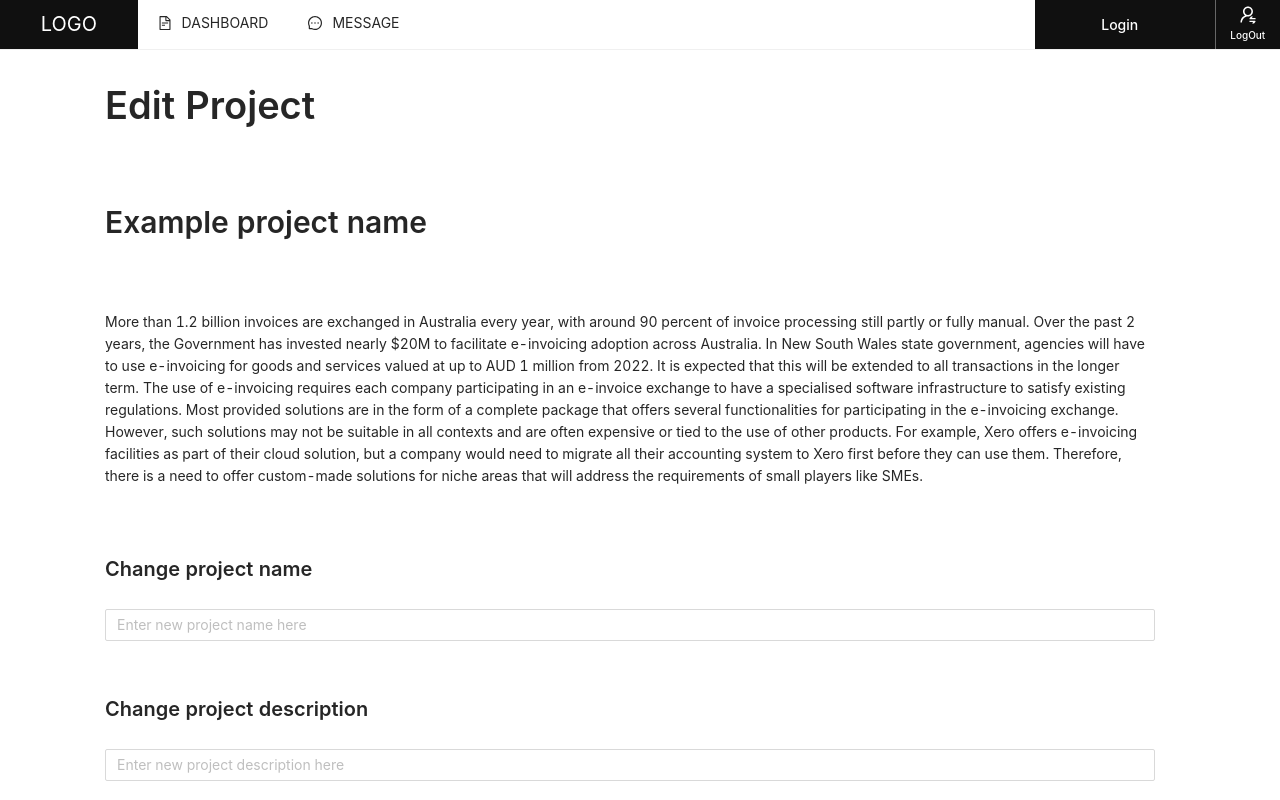
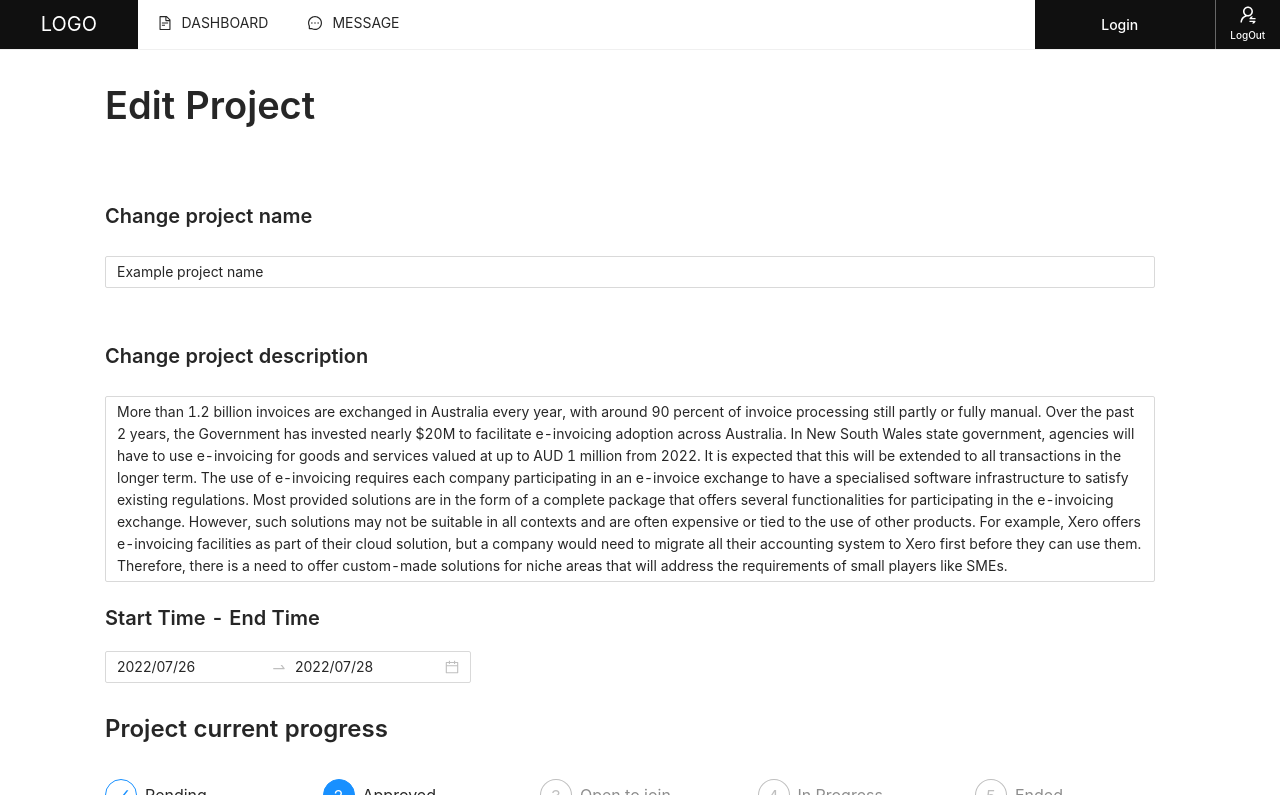
Before and after one commit to span6484/COMP9323-JustDoIT, a Next.js app in the folder comp9323-frontend/: page /project/edit in a window 1280 px wide. Built offline with nearby package versions, Linux system fonts and the light colour scheme.

Commit message:
tab router

```diff
--- a/comp9323-frontend/pages/project/edit.js
+++ b/comp9323-frontend/pages/project/edit.js
@@ -1,17 +1,18 @@
 import PageBase from '../basePage';
 import projectStyle from "./project.less";
-
+import moment from 'moment';
 import React, { useRef, onChange, useState } from 'react';
 import { UploadOutlined } from '@ant-design/icons';
-import { Col, Row, Button, Typography, Input, Space, Select, message, Upload, Comment, Avatar } from 'antd';
+import {Col, Row, Button, Typography, Input, Space, Select, message, Upload, Comment, Avatar,DatePicker, Steps} from 'antd';
 const { Dragger } = Upload;
 import { SP } from 'next/dist/next-server/lib/utils';
 const { Title, Paragraph, Text, Link } = Typography;
-
+const { Step } = Steps;
+const dateFormat = 'YYYY/MM/DD';
 const TextIndex = ({ USERMESSAGE }) => {
     const ref = useRef();
     const { Option } = Select;
-
+    var role = "CA"
 
     const fileList = [
         {
@@ -26,6 +27,45 @@ const TextIndex = ({ USERMESSAGE }) => {
             status: 'error',
         },
     ];
+
+    function ProgressBars(props) {
+        const userRole = props.userRole;
+        if (userRole == "CA" || userRole == "R") {
+            return (
+                <>
+                    <Steps current={1}>
+                        <Step title="Pending" description="Project being reviewed" />
+                        <Step title="Approved" description="Approved by course authority" />
+                        <Step title="Open to join" description="Open to student to join" />
+                        <Step title="In Progress" description="Project in progress" />
+                        <Step title="Ended" description="Student works are submitted" />
+                    </Steps>
+                </>
+            );
+        } else if (userRole == "P") {
+            return (
+                <>
+                    <Steps current={1}>
+                        <Step title="Pending" description="Project being reviewed" />
+                        <Step title="Not Approved" description="Not approved by course authority" />
+                    </Steps>
+                </>
+            );
+        }
+        return (
+            <>
+                <Steps current={0}>
+                    <Step title="Open to join" description="Open to student to join" />
+                    <Step title="In Progress" description="Project in progress" />
+                    <Step title="Ended" description="Student works are submitted" />
+                </Steps>
+            </>
+        );
+    }
+    const disabledDate = (current) => {
+        // Can not select days before today and today
+        return current && current < moment().endOf('day');
+    };
     return (
         <PageBase cRef={ref} USERMESSAGE={USERMESSAGE}>
             <style dangerouslySetInnerHTML={{
@@ -40,24 +80,48 @@ const TextIndex = ({ USERMESSAGE }) => {
                         <Space direction="vertical" size="middle" style={{ display: 'flex', flexDirection: 'column', justifyContent: 'start' }}>
                             <Title>Edit Project</Title>
                             <br />
-                            <Title level={2}>Example project name</Title>
-                            <br />
-                            <Paragraph>
-                                More than 1.2 billion invoices are exchanged in Australia every year, with around 90 percent of invoice processing still partly or fully manual. Over the past 2 years, the Government has invested nearly $20M to facilitate e-invoicing adoption across Australia. In New South Wales state government, agencies will have to use e-invoicing for goods and services valued at up to AUD 1 million from 2022. It is expected that this will be extended to all transactions in the longer term. The use of e-invoicing requires each company participating in an e-invoice exchange to have a specialised software infrastructure to satisfy existing regulations. Most provided solutions are in the form of a complete package that offers several functionalities for participating in the e-invoicing exchange. However, such solutions may not be suitable in all contexts and are often expensive or tied to the use of other products. For example, Xero offers e-invoicing facilities as part of their cloud solution, but a company would need to migrate all their accounting system to Xero first before they can use them. Therefore, there is a need to offer custom-made solutions for niche areas that will address the requirements of small players like SMEs.
-                            </Paragraph>
-                            <br />
+                            {/*<Title level={2}>Example project name</Title>*/}
+                            {/*<br />*/}
+                            {/*<Paragraph>*/}
+                            {/*    More than 1.2 billion invoices are exchanged in Australia every year, with around 90 percent of invoice processing still partly or fully manual. Over the past 2 years, the Government has invested nearly $20M to facilitate e-invoicing adoption across Australia. In New South Wales state government, agencies will have to use e-invoicing for goods and services valued at up to AUD 1 million from 2022. It is expected that this will be extended to all transactions in the longer term. The use of e-invoicing requires each company participating in an e-invoice exchange to have a specialised software infrastructure to satisfy existing regulations. Most provided solutions are in the form of a complete package that offers several functionalities for participating in the e-invoicing exchange. However, such solutions may not be suitable in all contexts and are often expensive or tied to the use of other products. For example, Xero offers e-invoicing facilities as part of their cloud solution, but a company would need to migrate all their accounting system to Xero first before they can use them. Therefore, there is a need to offer custom-made solutions for niche areas that will address the requirements of small players like SMEs.*/}
+                            {/*</Paragraph>*/}
+                            {/*<br />*/}
 
                             <Title level={4}>Change project name</Title>
-                            <Input placeholder="Enter new project name here" />
+                            <Input
+                                value={"Example project name"}
+                                placeholder="Enter new project name here" />
                             <br />
                             <Title level={4}>Change project description</Title>
-                            <Input placeholder="Enter new project description here" />
+                            <Input.TextArea
+                                maxLength={1200}
+                                autoSize={{ minRows: 4, maxRows: 8 }}
+                                value={"More than 1.2 billion invoices are exchanged in Australia every year, with around 90 percent of invoice processing still partly or fully manual. Over the past 2 years, the Government has invested nearly $20M to facilitate e-invoicing adoption across Australia. In New South Wales state government, agencies will have to use e-invoicing for goods and services valued at up to AUD 1 million from 2022. It is expected that this will be extended to all transactions in the longer term. The use of e-invoicing requires each company participating in an e-invoice exchange to have a specialised software infrastructure to satisfy existing regulations. Most provided solutions are in the form of a complete package that offers several functionalities for participating in the e-invoicing exchange. However, such solutions may not be suitable in all contexts and are often expensive or tied to the use of other products. For example, Xero offers e-invoicing facilities as part of their cloud solution, but a company would need to migrate all their accounting system to Xero first before they can use them. Therefore, there is a need to offer custom-made solutions for niche areas that will address the requirements of small players like SMEs."}
+                                placeholder="Enter new project description here" />
 
                         </Space>
-
                         <br />
+                        <Row>
+                            <Col span={20}>
+                                <Title level={4}>Start Time - End Time</Title>
+                                <Title level={5}>
+                                    <DatePicker.RangePicker
+                                        disabledDate={disabledDate}
+                                        defaultValue={[moment('2022/07/26', dateFormat), moment('2022/07/28', dateFormat)]}
+                                        format={dateFormat}
+                                    />
+                                </Title>
+                            </Col>
+                        </Row>
+                        <br />
+                        <Title level={3}>Project current progress</Title>
+                        <br />
+                        <ProgressBars userRole={role} />
+                        <br/>
                         <Title level={3}>Change project progress</Title>
-                        <Select defaultValue="Open to join" style={{ width: 400 }}>
+                        <Button></Button>
+                        <Select defaultValue={"2"}
+                                disabled={true} style={{ width: 400 }}>
                             <Option value="0">Pending</Option>
                             <Option value="1">Approved</Option>
                             <Option value="2">Open to join</Option>
```
Also changed, not shown: comp9323-frontend/pages/project/detail.js (+9 -4 lines).
